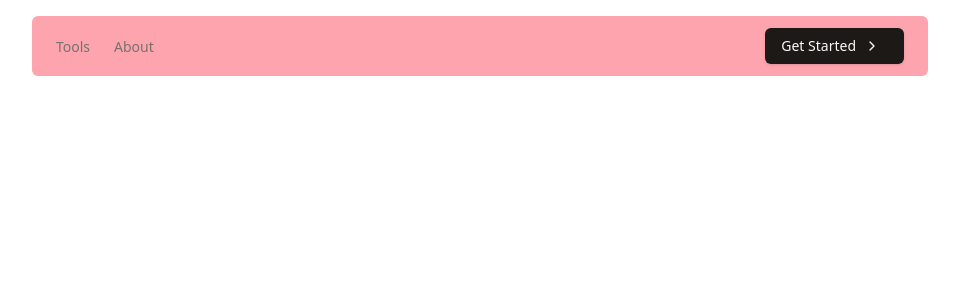
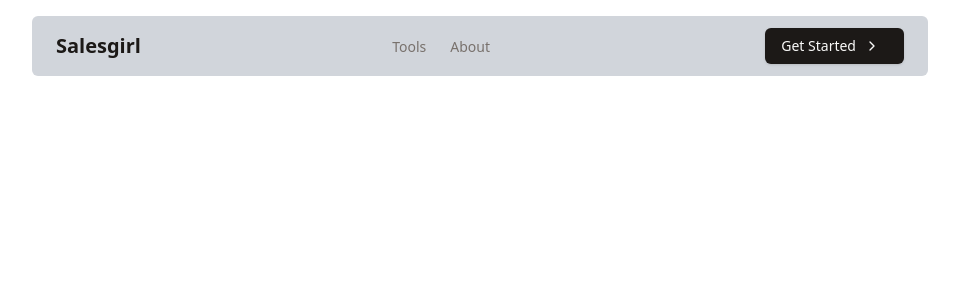
Before and after one commit to nanayawdev/salesgirl, a React (Vite) app: page / in a window 1280 px wide. Shown: the top 300 px of the page, without its empty margins (160-1119 px from the left). Built offline with nearby package versions, Linux system fonts and the light colour scheme.

Commit message:
Update Navbar component in Navbar.jsx to change background color from rose to gray, and add a new 'Salesgirl' link for improved branding. This update enhances the visual appeal and navigation structure, aligning with ongoing UI enhancements.

```diff
--- a/src/components/Navbar/Navbar.jsx
+++ b/src/components/Navbar/Navbar.jsx
@@ -5,7 +5,10 @@ import { Button } from '@/components/ui/button'
 
 const Navbar = () => {
       return (
-        <nav className="flex items-center justify-between max-w-4xl mx-auto my-4 px-6 py-3 bg-rose-300 rounded-md">
+        <nav className="flex items-center justify-between max-w-4xl mx-auto my-4 px-6 py-3 bg-gray-300 rounded-md">
+          <Link to="/" className="text-xl font-bold text-primary">
+            Salesgirl
+          </Link>
           <ul className="flex space-x-6">
             <li>
               <Link to="/tools" className="text-sm font-medium text-muted-foreground hover:text-primary transition-colors">
```
